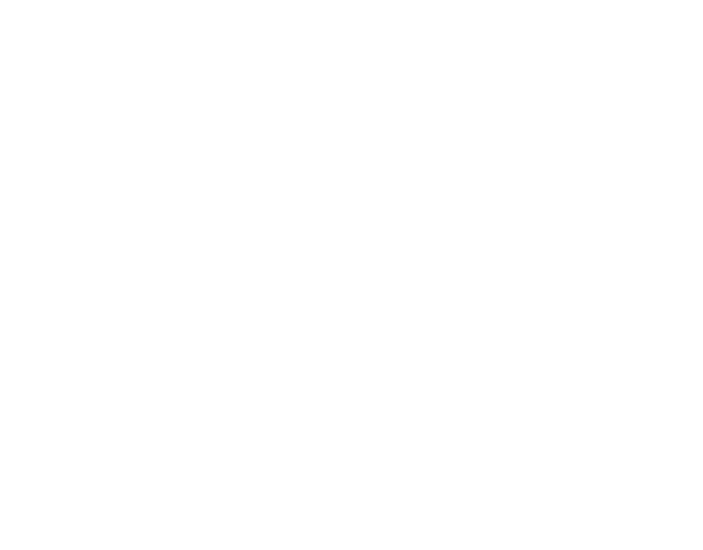
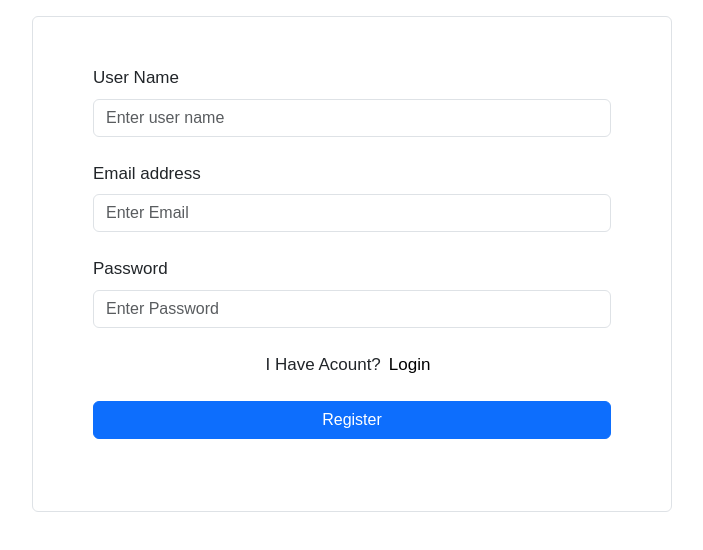
Before and after one commit to TranVanHuu732002/Fe-DietRecommendation, a React (Create React App) app in the folder my-app/: page /register in a window 1280 px wide. Before the commit this address had no page. Shown: the top 550 px of the page, without its empty margins (288-991 px from the left). Built offline with nearby package versions, Linux system fonts and the light colour scheme.

Commit message:
Create Screen Register

```diff
--- a/my-app/src/App.js
+++ b/my-app/src/App.js
@@ -3,7 +3,7 @@ import "./App.css";
 import { BrowserRouter, Routes, Route } from "react-router-dom";
 // import HomeScreen from "./screens/HomeScreen";
 import Login from "./screens/Login";
-// import Register from "./screens/Register";
+import Register from "./screens/Register";
 
 function App() {
   return (
@@ -11,7 +11,7 @@ function App() {
       <Routes>
         {/* <Route path="/" element={<HomeScreen />}></Route> */}
         <Route path="/login" element={<Login />}></Route>
-        {/* <Route path="/register" element={<Register />}></Route> */}
+        <Route path="/register" element={<Register />}></Route>
       </Routes>
     </BrowserRouter>
   );
--- /dev/null
+++ b/my-app/src/screens/Register.js
@@ -0,0 +1,74 @@
+import React, { useEffect, useState } from "react";
+
+function Login() {
+  window.scrollTo(0, 0);
+  const [name, setName] = useState("");
+  const [email, setEmail] = useState("");
+  const [password, setPassword] = useState("");
+
+  useEffect(() => {}, []);
+
+  const submitHandler = (e) => {
+    e.preventDefault();
+  };
+  return (
+    <>
+      <div className="container w-50 my-3 border rounded">
+        <form className="p-5" onSubmit={submitHandler}>
+          <div class="form-outline mb-4">
+            <label class="form-label" for="form2Example1">
+              User Name
+            </label>
+            <input
+              type="text"
+              id="form2Example1"
+              class="form-control"
+              placeholder="Enter user name"
+              value={name}
+              onChange={(e) => setName(e.target.value)}
+            />
+          </div>
+          <div class="form-outline mb-4">
+            <label class="form-label" for="form2Example2">
+              Email address
+            </label>
+            <input
+              type="email"
+              id="form2Example2"
+              class="form-control"
+              placeholder="Enter Email"
+              value={email}
+              onChange={(e) => setEmail(e.target.value)}
+            />
+          </div>
+          <div class="form-outline mb-4">
+            <label class="form-label" for="form2Example3">
+              Password
+            </label>
+            <input
+              type="password"
+              id="form2Example3"
+              class="form-control"
+              placeholder="Enter Password"
+              value={password}
+              onChange={(e) => setPassword(e.target.value)}
+            />
+          </div>
+          <div class="row mb-4 text-center">
+            <p>
+              I Have Acount?
+              <a href="/login" className="link mx-2">
+                Login
+              </a>
+            </p>
+          </div>
+          <button type="submit" class="btn btn-primary btn-block mb-4 w-100">
+            Register
+          </button>
+        </form>
+      </div>
+    </>
+  );
+}
+
+export default Login;
```
